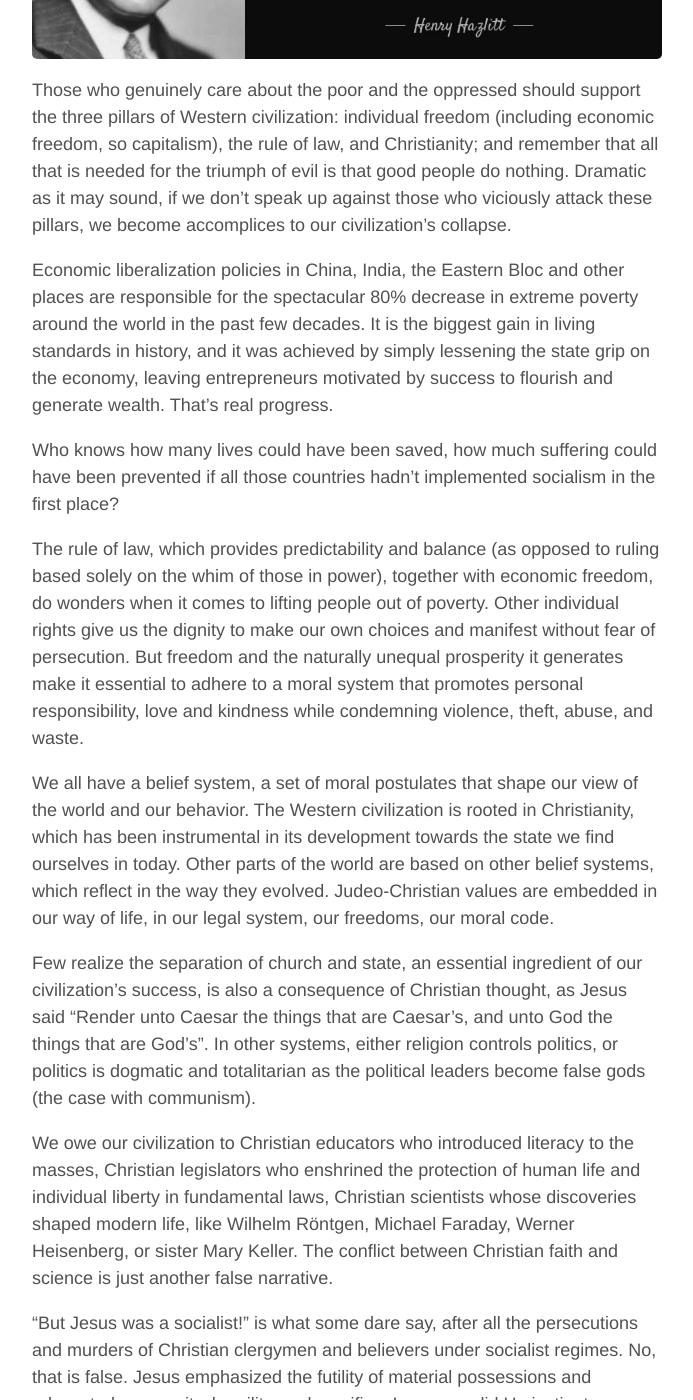
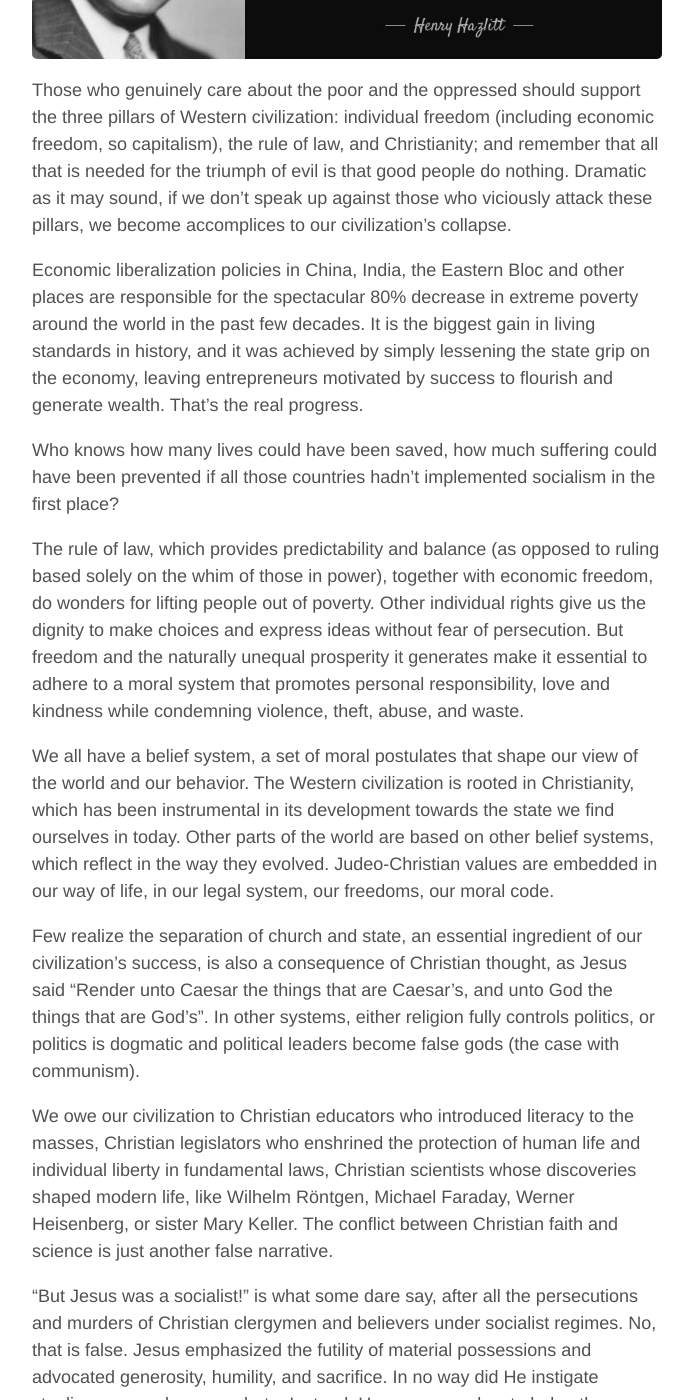
Before and after one commit to aoghina/aoghina.github.io, a Jekyll site: the page built from _posts/2018-10-23-socialism-ruined-my-country.md, in a window 1280 px wide and 1400 px high, scrolled down 16031 px. Shown: the whole window, without its empty margins (293-986 px from the left). Built offline with Jekyll 4.4.1, drawn with Linux system fonts in a browser that asks for light colours; comment, search, counter and statistics services are not loaded.

Commit message:
Soc: real progress

```diff
--- a/_posts/2018-10-23-socialism-ruined-my-country.md
+++ b/_posts/2018-10-23-socialism-ruined-my-country.md
@@ -191,15 +191,15 @@ It always boils down to taking people's freedom and earnings to finance a grand
 
 Those who genuinely care about the poor and the oppressed should support the three pillars of Western civilization: individual freedom (including economic freedom, so capitalism), the rule of law, and Christianity; and remember that all that is needed for the triumph of evil is that good people do nothing. Dramatic as it may sound, if we don't speak up against those who viciously attack these pillars, we become accomplices to our civilization's collapse.
 
-Economic liberalization policies in China, India, the Eastern Bloc and other places are responsible for the spectacular 80% decrease in extreme poverty around the world in the past few decades. It is the biggest gain in living standards in history, and it was achieved by simply lessening the state grip on the economy, leaving entrepreneurs motivated by success to flourish and generate wealth. That's real progress.
+Economic liberalization policies in China, India, the Eastern Bloc and other places are responsible for the spectacular 80% decrease in extreme poverty around the world in the past few decades. It is the biggest gain in living standards in history, and it was achieved by simply lessening the state grip on the economy, leaving entrepreneurs motivated by success to flourish and generate wealth. That's the real progress.
 
 Who knows how many lives could have been saved, how much suffering could have been prevented if all those countries hadn’t implemented socialism in the first place?
 
-The rule of law, which provides predictability and balance (as opposed to ruling based solely on the whim of those in power), together with economic freedom, do wonders when it comes to lifting people out of poverty. Other individual rights give us the dignity to make our own choices and manifest without fear of persecution. But freedom and the naturally unequal prosperity it generates make it essential to adhere to a moral system that promotes personal responsibility, love and kindness while condemning violence, theft, abuse, and waste.
+The rule of law, which provides predictability and balance (as opposed to ruling based solely on the whim of those in power), together with economic freedom, do wonders for lifting people out of poverty. Other individual rights give us the dignity to make choices and express ideas without fear of persecution. But freedom and the naturally unequal prosperity it generates make it essential to adhere to a moral system that promotes personal responsibility, love and kindness while condemning violence, theft, abuse, and waste.
 
 We all have a belief system, a set of moral postulates that shape our view of the world and our behavior. The Western civilization is rooted in Christianity, which has been instrumental in its development towards the state we find ourselves in today. Other parts of the world are based on other belief systems, which reflect in the way they evolved. Judeo-Christian values are embedded in our way of life, in our legal system, our freedoms, our moral code.
 
-Few realize the separation of church and state, an essential ingredient of our civilization's success, is also a consequence of Christian thought, as Jesus said "Render unto Caesar the things that are Caesar's, and unto God the things that are God's". In other systems, either religion controls politics, or politics is dogmatic and totalitarian as the political leaders become false gods (the case with communism).
+Few realize the separation of church and state, an essential ingredient of our civilization's success, is also a consequence of Christian thought, as Jesus said "Render unto Caesar the things that are Caesar's, and unto God the things that are God's". In other systems, either religion fully controls politics, or politics is dogmatic and political leaders become false gods (the case with communism).
 
 We owe our civilization to Christian educators who introduced literacy to the masses, Christian legislators who enshrined the protection of human life and individual liberty in fundamental laws, Christian scientists whose discoveries shaped modern life, like Wilhelm Röntgen, Michael Faraday, Werner Heisenberg, or sister Mary Keller. The conflict between Christian faith and science is just another false narrative.
 
```
